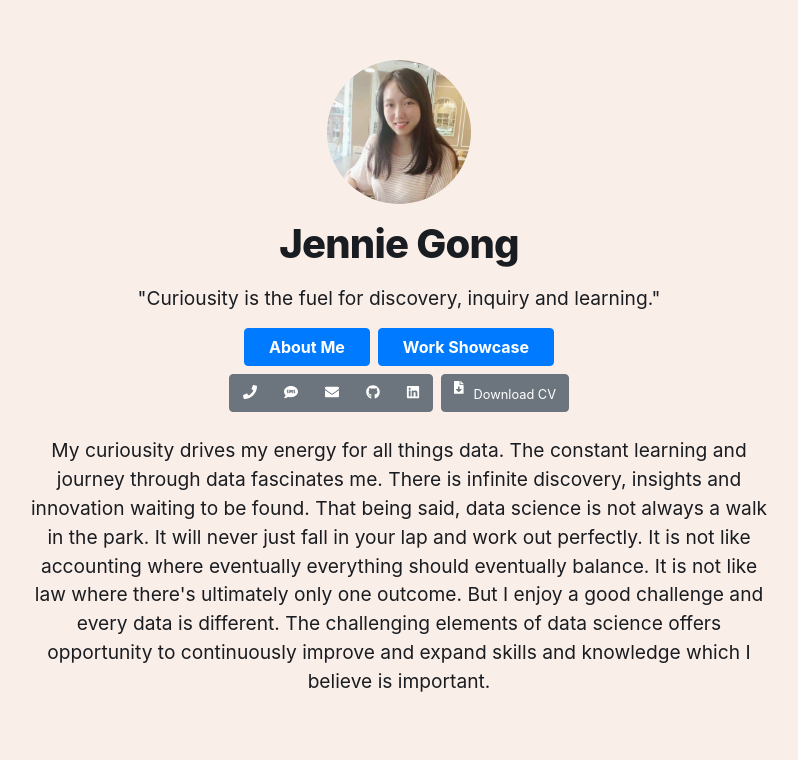
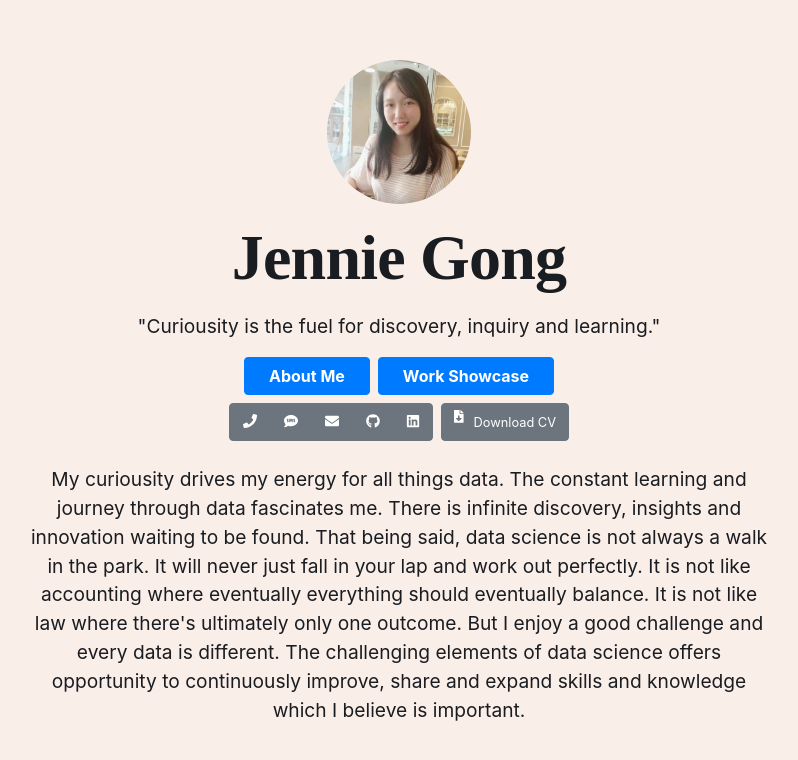
Before and after one commit to xinninggong/personalwebpage, a Next.js app: page / in a window 1280 px wide. Shown: the part 126-886 px from the top of the page, without its empty margins (241-1039 px from the left). Built offline with nearby package versions, Linux system fonts and the light colour scheme.

Commit message:
Add colour

```diff
--- a/pages/index.tsx
+++ b/pages/index.tsx
@@ -39,7 +39,7 @@ export default function Home() {
           It is not like accounting where eventually everything should eventually balance.
           It is not like law where there's ultimately only one outcome.
           But I enjoy a good challenge and every data is different.
-          The challenging elements of data science offers opportunity to continuously improve and expand skills and knowledge which I believe is important.
+          The challenging elements of data science offers opportunity to continuously improve, share and expand skills and knowledge which I believe is important.
         </p>
 
       </section>
--- a/styles/utils.module.css
+++ b/styles/utils.module.css
@@ -1,10 +1,11 @@
 .heading2Xl {
-  font-size: 2.5rem;
+  font-size: 4.0rem;
   line-height: 1.2;
   font-weight: 800;
   letter-spacing: -0.05rem;
   margin: 1rem 0;
   text-align: center;
+  font-family: 'Brush Script MT'
 }
 
 .headingXl {
```
